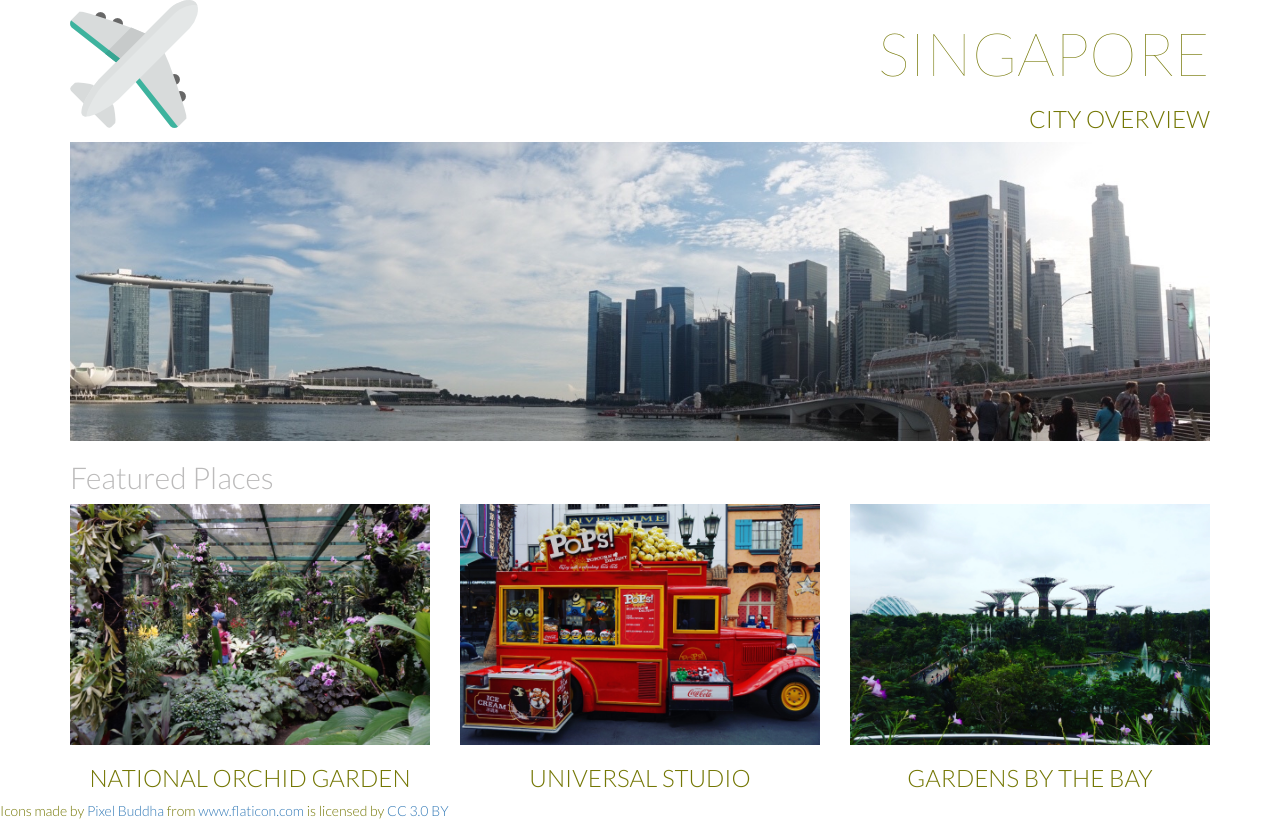
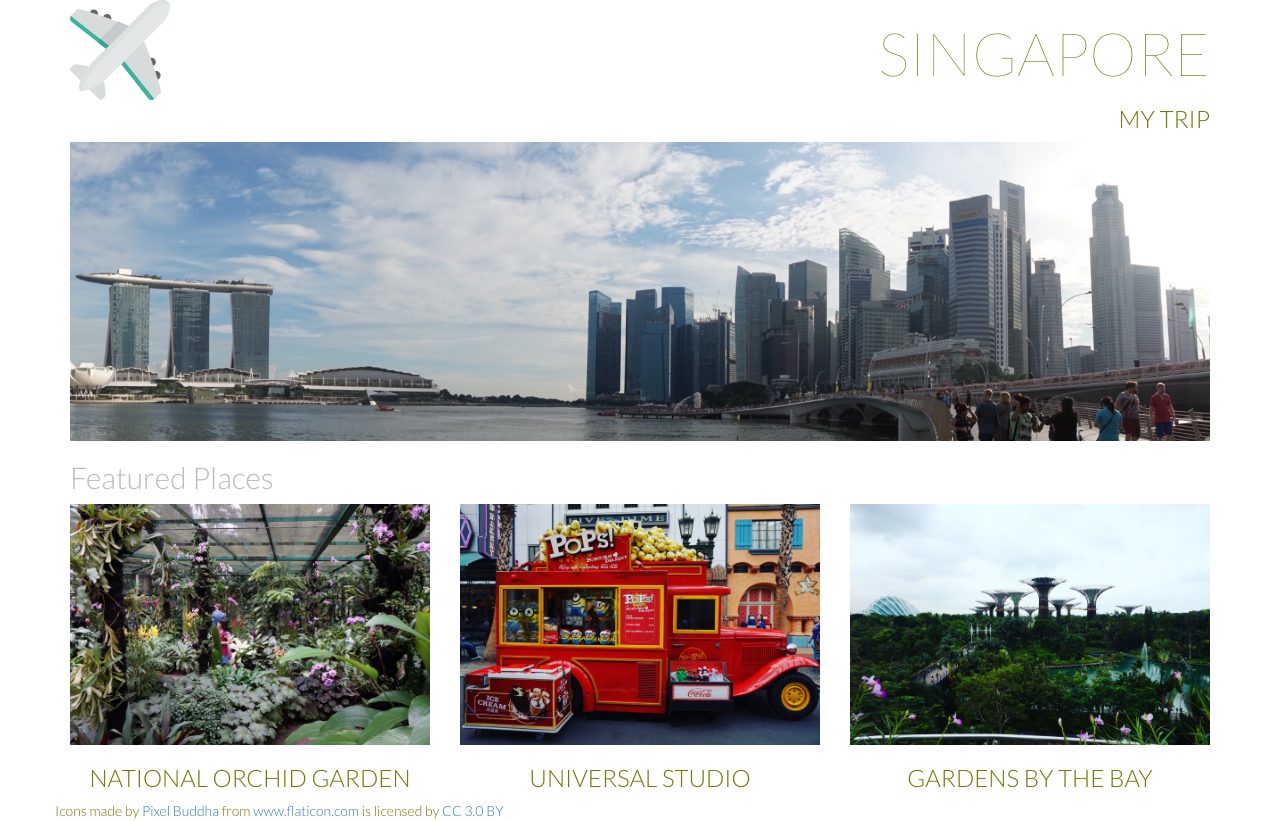
Before and after one commit to ichika66/build-a-portfolio, a plain HTML site: page index.html in a window 1280 px wide. Drawn offline with Linux system fonts and the light colour scheme.

Commit message:
modify header icon and use framework

```diff
--- a/index.html
+++ b/index.html
@@ -14,23 +14,47 @@
     <script type="text/javascript" src="js/bootstrap.min.js"></script>
 </head>
 <body>
-  <header>
-
-  </header>
 	<div class="container">
 		<div class="row">
-			<div class="col-md-6">
-				<!--<img src="http://placehold.it/100x100">-->
-                <img src="img/airplane.png">
+            <div class="col-md-2">
+                <header>
+                    <svg vversion="1.1" id="logo" xmlns="http://www.w3.org/2000/svg" xmlns:xlink="http://www.w3.org/1999/xlink" x="0px" y="0px"
+                    width="100" height="100" viewBox="0 0 504.636 504.636">
+                        <title>Responsive logo</title>
+                        <path style="fill:#D8DBDB;" d="M90.783,334.684l79.557,79.163c4.332,4.332,12.209,66.954,7.877,71.286l-15.754,15.754
+                        c-4.332,4.332-11.422,4.332-15.754,0l-8.271-8.271l-63.015-63.015c-25.6-25.6-51.594-51.2-63.803-63.803l-7.877-7.877
+                        c-4.332-4.332-4.332-11.422,0-15.754l15.754-15.754C23.829,322.081,86.45,330.352,90.783,334.684z"/>
+                        <path style="fill:#676767;" d="M120.321,47.571c-11.815,0-21.662,9.846-21.662,21.662s9.846,21.662,21.662,21.662
+                        s21.662-9.846,21.662-21.662S132.136,47.571,120.321,47.571z M187.275,71.201c-11.815,0-21.662,9.846-21.662,21.662
+                        s9.846,21.662,21.662,21.662s21.662-9.846,21.662-21.662S199.09,71.201,187.275,71.201z M433.429,313.417
+                        c0-11.815-9.846-21.662-21.662-21.662s-21.662,9.846-21.662,21.662c0,11.815,9.846,21.662,21.662,21.662
+                        S433.429,325.626,433.429,313.417z M435.398,358.709c-11.815,0-21.662,9.846-21.662,21.662c0,11.815,9.846,21.662,21.662,21.662
+                        c11.815,0,21.662-9.846,21.662-21.662C457.059,368.555,447.213,358.709,435.398,358.709z"/>
+                        <path style="fill:#D8DBDB;" d="M295.189,131.854l77.982,77.982c8.665,8.665,94.523,248.517,85.858,257.182l-31.114,31.114
+                        c-8.665,8.665-22.449,8.665-31.114,0L224.69,279.546L6.499,108.223c-8.665-8.665-8.665-22.449,0-31.114l31.114-31.114
+                        C46.278,37.331,286.524,123.189,295.189,131.854z"/>
+                        <path style="fill:#E4E7E7;" d="M495.263,9.761c21.662,21.662,2.363,75.618-23.237,101.612l-281.6,281.206
+                        c-25.994,25.994-118.942,84.283-140.603,62.622s36.628-114.609,62.622-140.603l281.206-281.6
+                        C419.644,7.004,473.601-11.9,495.263,9.761z"/>
+                        <path style="fill:#DDE0E0;" d="M131.743,333.503L412.949,52.297c22.055-22.055,64.197-38.991,89.403-30.72
+                        c-1.575-4.726-3.938-8.665-7.089-12.209c-21.662-21.662-75.619-2.364-101.613,23.63L112.444,314.204
+                        C86.45,340.198,28.555,433.145,49.822,454.807c3.151,3.151,8.271,4.726,14.572,4.726
+                        C64.789,425.663,109.687,355.558,131.743,333.503z"/>
+                        <path style="fill:#C7CACA;" d="M138.044,211.411l44.505,34.658l113.822-113.822l-1.182-1.182
+                        c-2.363-2.363-24.418-11.422-54.351-22.843C240.838,108.223,138.044,211.411,138.044,211.411z"/>
+                        <path style="fill:#3DB39E;" d="M259.349,323.657l137.058,174.474c7.877,7.877,20.48,8.271,29.145,1.575L274.315,308.691
+                        L259.349,323.657z M196.333,230.709L4.136,80.26c-5.908,8.665-5.12,20.48,2.363,27.963l174.868,137.058L196.333,230.709z"/>
+                        <path style="fill:#38A592;" d="M181.367,245.281l14.966-14.572l-43.323-33.871l-14.966,14.572L181.367,245.281z"/>
+                    </svg>
+                </header>
             </div>
-			<div class="col-md-6 text-right text-uppercase">
+			<div class="col-md-10 text-right text-uppercase">
 				<h1 class="text-thin super-title">Singapore</h1>
-				<h3>city overview</h3>
+				<h3>My trip</h3>
 			</div>
 		</div>
 		<div class="row">
 			<div class="col-md-12">
-				<!--<img src="http://placehold.it/1140x350" class="img-responsive">-->
                 <img src="img/city_overview.jpg" alt="">
 			</div>
 		</div>
@@ -41,17 +65,14 @@
 		</div>
 		<div class="row text-center">
 			<div class="col-md-4 text-uppercase">
-				<!--<img src="http://placehold.it/400x300" class="img-responsive" data-toggle="modal" data-target="#project1">-->
                 <img src="img/orchid_2.jpg" class="img-responsive" data-toggle="modal" data-target="#project1">
 				<h3>National Orchid Garden</h3>
 			</div>
 			<div class="col-md-4 text-uppercase">
-				<!--<img src="http://placehold.it/400x300" class="img-responsive" data-toggle="modal" data-target="#project2">-->
                 <img src="img/universal.jpg" class="img-responsive" data-toggle="modal" data-target="#project2">
 				<h3>Universal Studio</h3>
 			</div>
 			<div class="col-md-4 text-uppercase">
-				<!--<img src="http://placehold.it/400x300" class="img-responsive" data-toggle="modal" data-target="#project3">-->
                 <img src="img/bay_2.jpg" class="img-responsive" data-toggle="modal" data-target="#project3">
 				<h3>Gardens by the Bay</h3>
 			</div>
@@ -108,9 +129,13 @@
             </div>
         </div>
     </div>
+    <div class="container">
+        <div class="row">
             <footer>
                 <div>Icons made by <a href="http://www.flaticon.com/authors/pixel-buddha" title="Pixel Buddha">Pixel Buddha</a> from <a href="http://www.flaticon.com" title="Flaticon">www.flaticon.com</a> is licensed by <a href="http://creativecommons.org/licenses/by/3.0/" title="Creative Commons BY 3.0" target="_blank">CC 3.0 BY</a>
                 </div>
              </footer>
+        </div>
+    </div>
 </body>
 </html>
```
Also changed, not shown: css/main.css (line endings or trailing spaces). Lines whose indentation alone changed are shown as unchanged.
